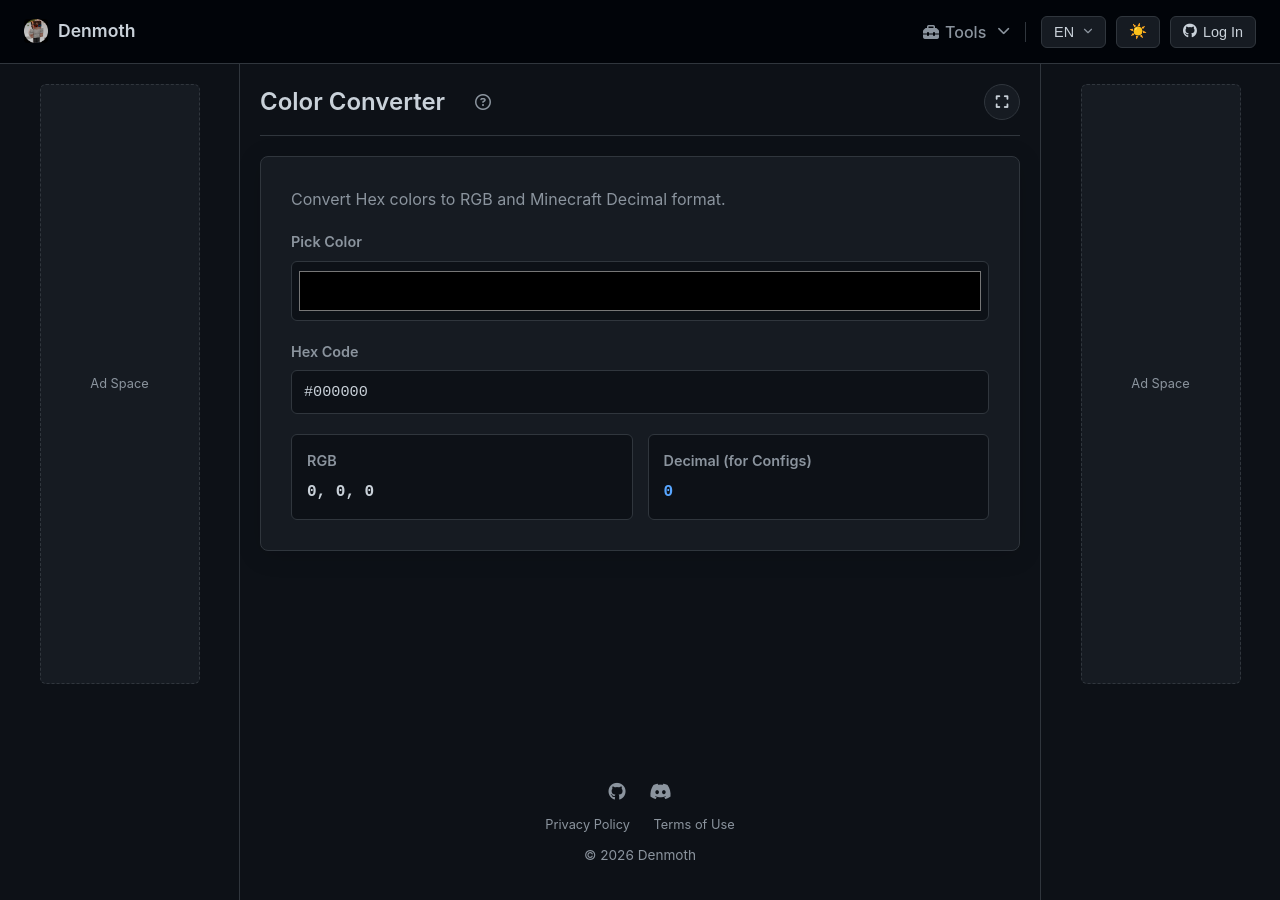
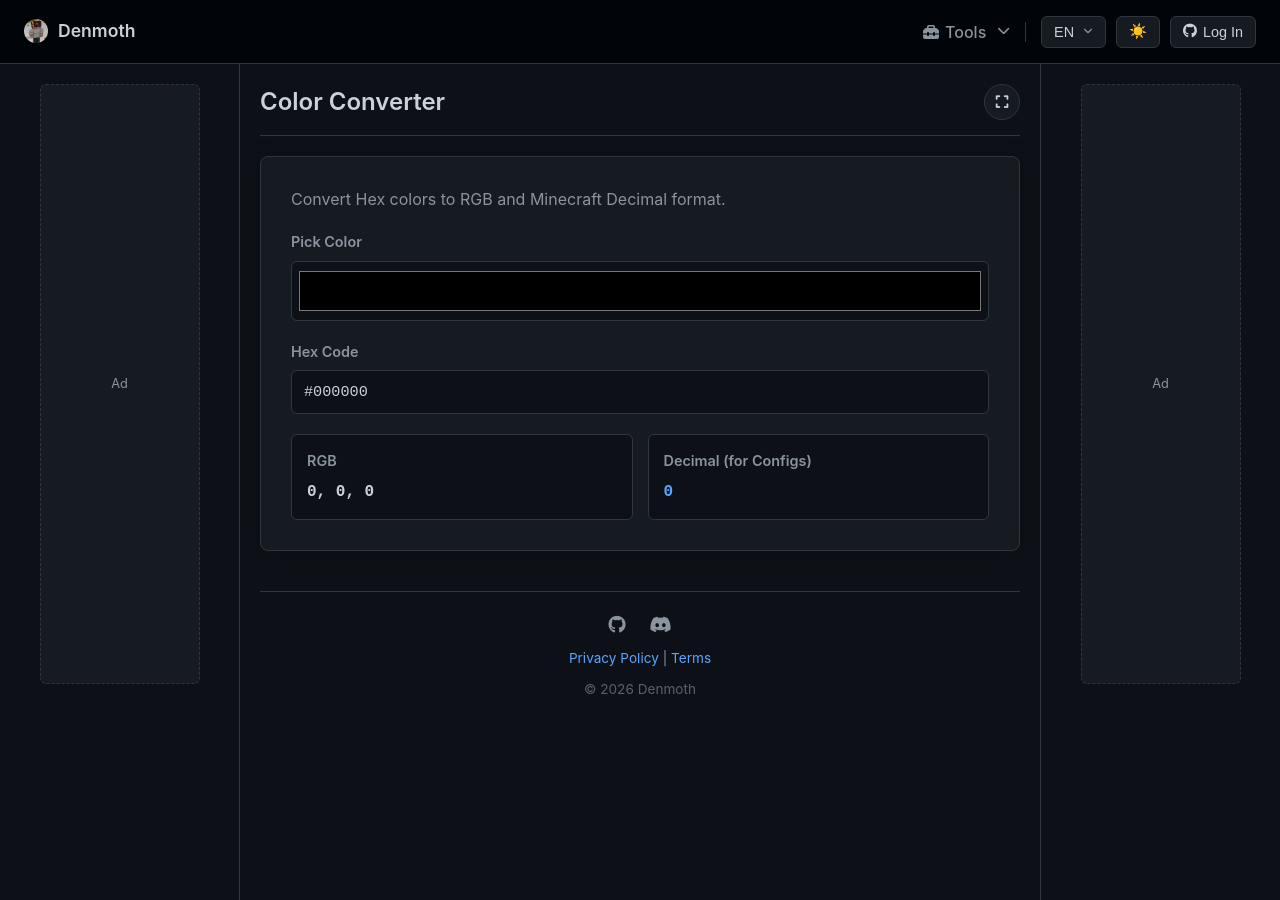
Before and after one commit to denmoth/Denmoth.github.io, a Jekyll site: the page built from tools/color.html, in a window 1280 px wide. Built offline with Jekyll 4.4.1, drawn with Linux system fonts in a browser that asks for light colours; a script that is not in the unit is left out.

Commit message:
Update tool.html

```diff
--- a/_layouts/tool.html
+++ b/_layouts/tool.html
@@ -5,81 +5,30 @@
 </head>
 <body class="lang-en tool-body">
     {% include header.html %}
-
     <div class="tool-wrapper" id="tool-wrapper">
-        <aside class="ad-sidebar left">
-            <div class="ad-placeholder">
-                <span class="lang-en">Ad Space</span><span class="lang-ru">Реклама</span>
-            </div>
-        </aside>
-
+        <aside class="ad-sidebar left"><div class="ad-placeholder">Ad</div></aside>
         <main class="tool-content">
             <div class="tool-header">
-                <h1 class="page-title">
-                    {{ page.title }}
-                    <button class="btn-icon" onclick="openHelp()" title="Help" style="margin-left:10px; font-size:1rem; border:none; background:none; color:var(--text-muted);">
-                        <i class="fa-regular fa-circle-question"></i>
-                    </button>
-                </h1>
+                <h1 class="page-title">{{ page.title }}</h1>
                 <div class="tool-controls">
-                    <button id="fullscreen-btn" class="btn-icon" title="Maximize Workspace">
-                        <i class="fa-solid fa-expand"></i>
-                    </button>
+                    <button id="fullscreen-btn" class="btn-icon"><i class="fa-solid fa-expand"></i></button>
                 </div>
             </div>
+            <div class="tool-card">{{ content }}</div>
 
-            <div class="tool-card" id="tool-card-container" style="margin-bottom: 40px;">
-                {{ content }}
-            </div>
-
-            <footer class="footer" style="width:100%; border:none; background:transparent;">
+            <footer class="footer" style="margin-top:40px; border-top:1px solid var(--border); padding-top:20px;">
                 <div class="socials">
-                    <a href="https://github.com/Denmoth" title="GitHub"><i class="fa-brands fa-github"></i></a>
-                    <a href="https://discord.com/invite/BCXqNfPnSh" title="Discord"><i class="fa-brands fa-discord"></i></a>
+                    <a href="https://github.com/Denmoth"><i class="fa-brands fa-github"></i></a>
+                    <a href="https://discord.gg/BCXqNfPnSh"><i class="fa-brands fa-discord"></i></a>
                 </div>
-                <div style="margin-top:10px; font-size:0.8rem;">
-                    <a href="/privacy/" style="color:var(--text-muted); margin:0 10px;">Privacy Policy</a>
-                    <a href="/terms/" style="color:var(--text-muted); margin:0 10px;">Terms of Use</a>
+                <div style="font-size:0.85rem; margin-top:10px;">
+                    <a href="/privacy/">Privacy Policy</a> | <a href="/terms/">Terms</a>
                 </div>
-                <div style="margin-top:10px;">© 2026 Denmoth</div>
+                <div style="margin-top:10px; opacity:0.6;">© 2026 Denmoth</div>
             </footer>
         </main>
-
-        <aside class="ad-sidebar right">
-            <div class="ad-placeholder">
-                <span class="lang-en">Ad Space</span><span class="lang-ru">Реклама</span>
-            </div>
-        </aside>
+        <aside class="ad-sidebar right"><div class="ad-placeholder">Ad</div></aside>
     </div>
-
-    <div id="help-modal" class="help-modal">
-        <div class="help-content">
-            <button class="close-help" onclick="closeHelp()">&times;</button>
-            <div id="help-body"></div>
-        </div>
-    </div>
-
     <script src="/assets/js/main.js"></script>
-    <script>
-        // Скрипт фуллскрина оставляем без изменений
-        const fsBtn = document.getElementById('fullscreen-btn');
-        const wrapper = document.getElementById('tool-wrapper');
-        if(fsBtn && wrapper) {
-            fsBtn.addEventListener('click', () => {
-                wrapper.classList.toggle('maximized');
-                const icon = fsBtn.querySelector('i');
-                icon.classList.toggle('fa-expand');
-                icon.classList.toggle('fa-compress');
-            });
-        }
-        function openHelp() {
-            const guide = document.querySelector('.guide-section');
-            if(guide) {
-                document.getElementById('help-body').innerHTML = guide.innerHTML;
-                document.getElementById('help-modal').style.display = 'flex';
-            }
-        }
-        function closeHelp() { document.getElementById('help-modal').style.display = 'none'; }
-    </script>
 </body>
 </html>
```
